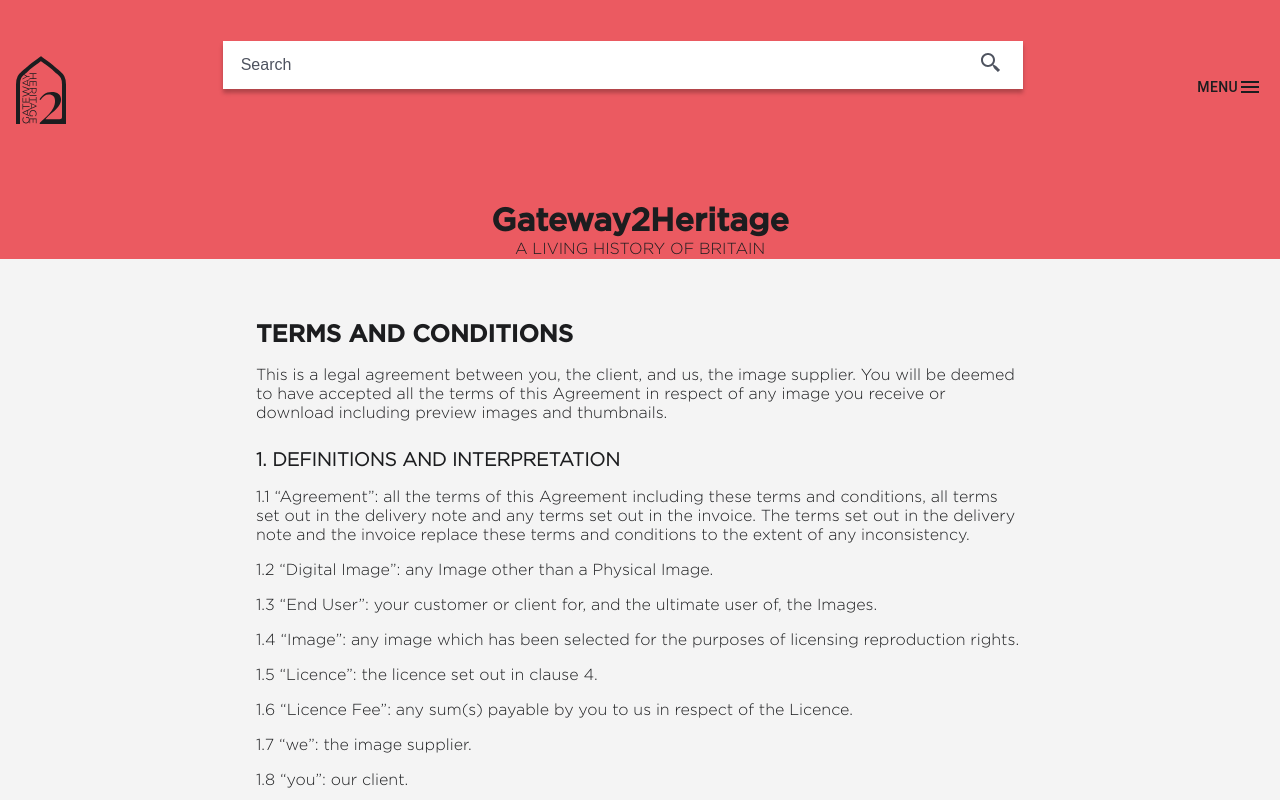
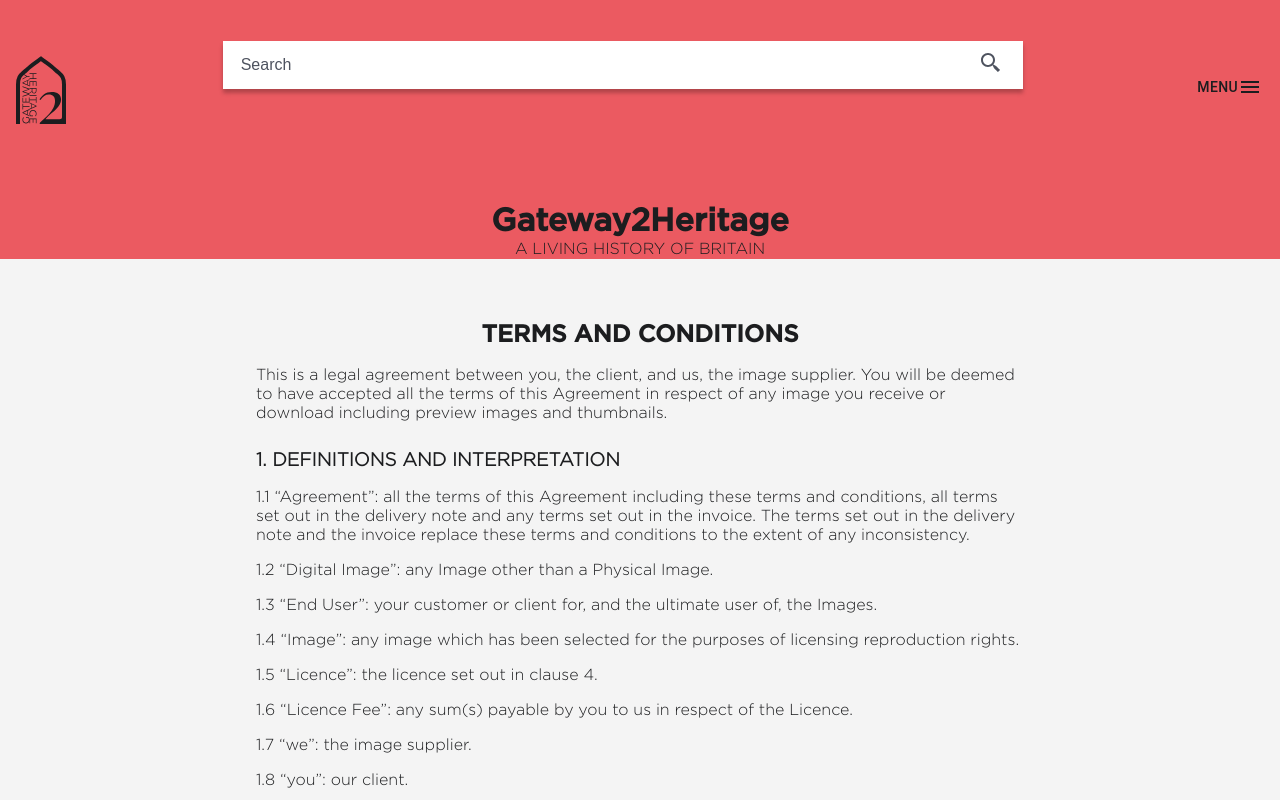
Before and after one commit to fac18/t4b-g2h, a React (Create React App) app: page /termsandconditions in a window 1280 px wide. Shown: the top 800 px of the page. Built offline with nearby package versions, Linux system fonts and the light colour scheme; no server answers.

Commit message:
Minor style changes to terms and privacy pages

```diff
--- a/src/components/MemberSignUp/MemberSignUp.js
+++ b/src/components/MemberSignUp/MemberSignUp.js
@@ -6,7 +6,7 @@
 const MemberSignUp = () => {
   return (
     <S.CenteredText>
-      <h2>Member Sign-up</h2>
+      <h2>User Sign-up</h2>
       <SC.FormBox action="/" method="POST">
         <label htmlFor="username">Username:</label>
         <input
--- a/src/components/PrivacyPolicy/PrivacyPolicy.style.js
+++ b/src/components/PrivacyPolicy/PrivacyPolicy.style.js
@@ -2,10 +2,21 @@
 
 const PrivacyBox = styled.section`
   text-align: left;
-  margin: 4.236rem;
+  /* margin: 4.236rem; */
   margin-top: 12rem;
+  margin-bottom: 6.18rem;
 
-  h2,
+  h2 {
+    width: 60vw;
+    margin: auto;
+    margin-top: 1.618rem;
+    text-align: center;
+
+    @media (max-width: 768px) {
+      width: 80vw;
+    }
+  }
+
   h3 {
     width: 60vw;
     margin: auto;
--- a/src/components/TermsConditions/TermsConditions.style.js
+++ b/src/components/TermsConditions/TermsConditions.style.js
@@ -1,11 +1,22 @@
 import styled from "styled-components";
 
 const TcBox = styled.section`
-    text-align: left;
-  margin: 4.236rem;
+  text-align: left;
+  /* margin: 4.236rem; */
   margin-top: 12rem;
+  margin-bottom: 6.18rem;
 
-  h2,
+  h2 {
+    width: 60vw;
+    margin: auto;
+    margin-top: 1.618rem;
+    text-align: center;
+
+    @media (max-width: 768px) {
+      width: 80vw;
+    }
+  }
+
   h3 {
     width: 60vw;
     margin: auto;
```
